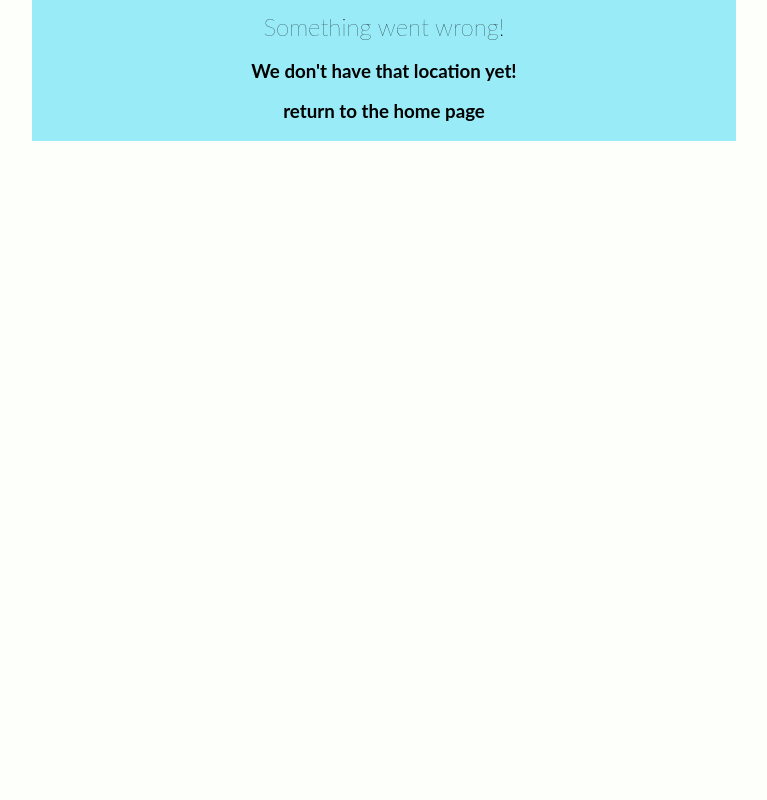
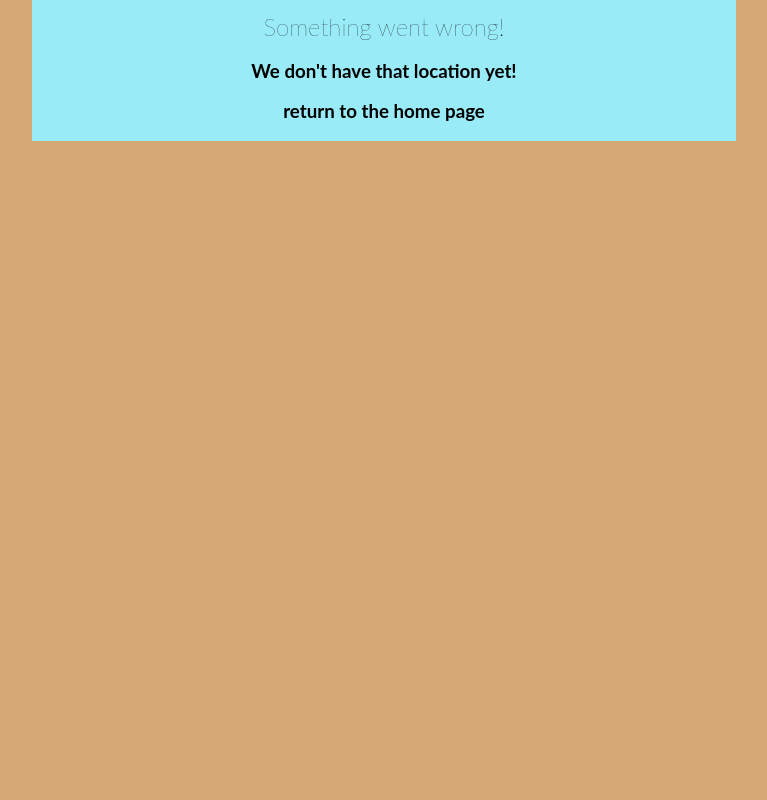
Before and after one commit to tommilburn/shore-report, a Node server app: page /1 in a window 1280 px wide. Shown: the whole page, without its empty margins (256-1023 px from the left). Run offline with Node 20, Linux system fonts and the light colour scheme.

Commit message:
sand window background color

```diff
--- a/public/style.css
+++ b/public/style.css
@@ -3,7 +3,7 @@
     margin: 0;
     font-family: Lato, 'Trebuchet MS', 'Lucida Grande', Verdana, Arial, sans-serif;
     text-align: center;
-    background-color: #fcfffa;
+    background-color: #d5a876;
 }
 .event{
     padding: 1em;
```
